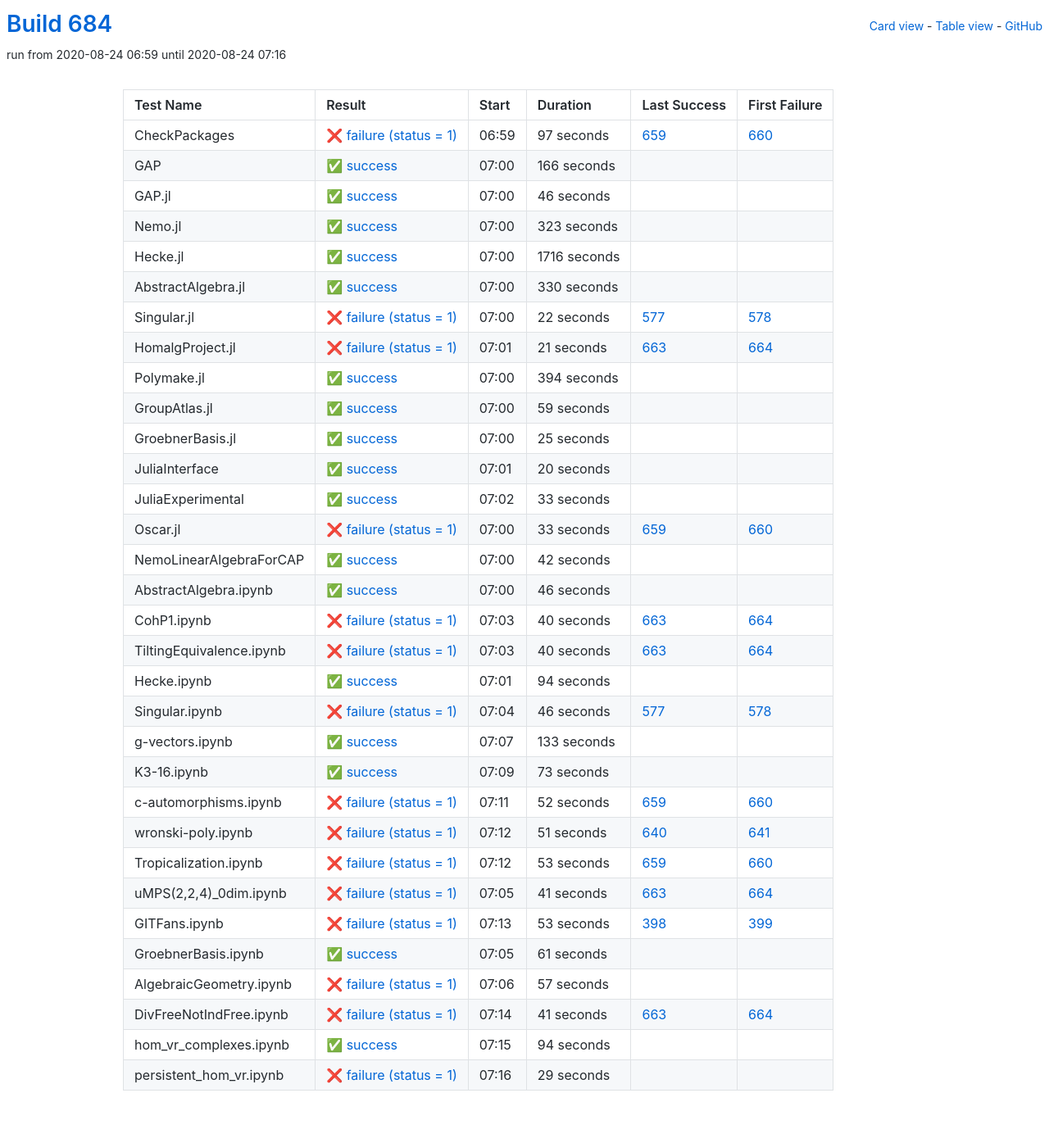
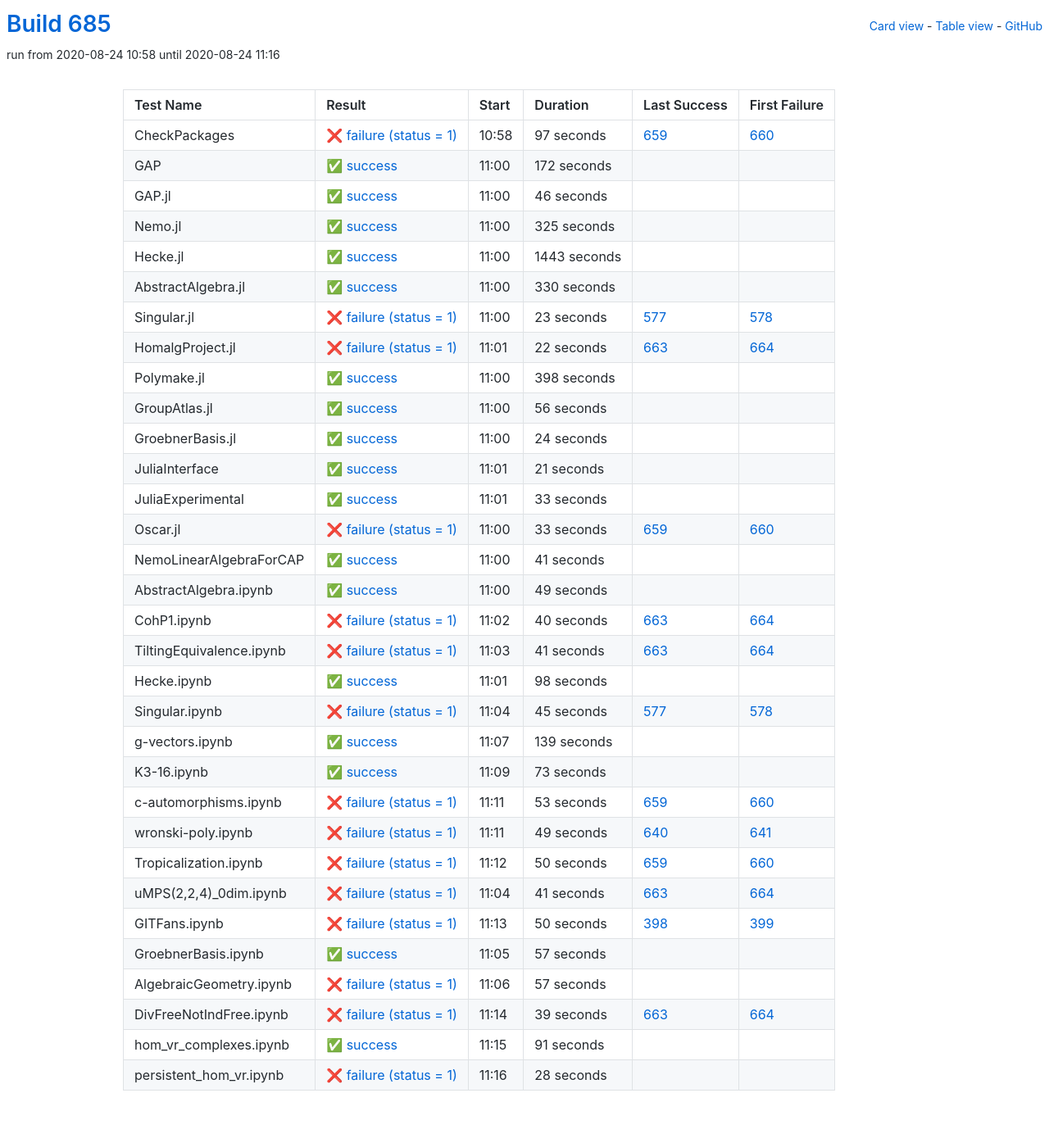
Before and after one commit to oscar-system/oscar-ci-status-stable, a Jekyll site: the page built from table.html, in a window 1280 px wide. Shown: the whole page at 82% size. Built offline with Jekyll 4.4.1, drawn with Linux system fonts in a browser that asks for light colours.

Commit message:
Build #685

```diff
--- a/_data/ci.yml
+++ b/_data/ci.yml
@@ -1,6 +1,6 @@
 ---
-build: 684
-build_url: https://oscarci.mathematik.uni-kl.de/job/oscar-stable/684/
+build: 685
+build_url: https://oscarci.mathematik.uni-kl.de/job/oscar-stable/685/
 job: oscar-stable
 organization: oscar-system
 repo: oscar-ci-status-stable
@@ -8,8 +8,8 @@ repourl: https://github.com/oscar-system/oscar-ci-status-stable
 tests:
 - name: CheckPackages
   id: checkpackages
-  log: https://oscarci.mathematik.uni-kl.de/job/oscar-stable/684/artifact/logs/build-684/CheckPackages.log
-  start: 2020-08-24 06:59
+  log: https://oscarci.mathematik.uni-kl.de/job/oscar-stable/685/artifact/logs/build-685/CheckPackages.log
+  start: 2020-08-24 10:58
   success: false
   exitcode: 1
   status: failure
@@ -20,20 +20,20 @@ tests:
   first_failure_url: https://oscarci.mathematik.uni-kl.de/job/oscar-stable/660/
 - name: GAP
   id: gap
-  log: https://oscarci.mathematik.uni-kl.de/job/oscar-stable/684/artifact/logs/build-684/GAP.log
-  start: 2020-08-24 07:00
+  log: https://oscarci.mathematik.uni-kl.de/job/oscar-stable/685/artifact/logs/build-685/GAP.log
+  start: 2020-08-24 11:00
   success: true
   exitcode: 0
   status: success
-  duration: 166
+  duration: 172
   last_success: false
   last_success_url:
   first_failure: false
   first_failure_url:
 - name: GAP.jl
   id: gap-jl
-  log: https://oscarci.mathematik.uni-kl.de/job/oscar-stable/684/artifact/logs/build-684/GAP.jl.log
-  start: 2020-08-24 07:00
+  log: https://oscarci.mathematik.uni-kl.de/job/oscar-stable/685/artifact/logs/build-685/GAP.jl.log
+  start: 2020-08-24 11:00
   success: true
   exitcode: 0
   status: success
@@ -44,32 +44,32 @@ tests:
   first_failure_url:
 - name: Nemo.jl
   id: nemo-jl
-  log: https://oscarci.mathematik.uni-kl.de/job/oscar-stable/684/artifact/logs/build-684/Nemo.jl.log
-  start: 2020-08-24 07:00
+  log: https://oscarci.mathematik.uni-kl.de/job/oscar-stable/685/artifact/logs/build-685/Nemo.jl.log
+  start: 2020-08-24 11:00
   success: true
   exitcode: 0
   status: success
-  duration: 323
+  duration: 325
   last_success: false
   last_success_url:
   first_failure: false
   first_failure_url:
 - name: Hecke.jl
   id: hecke-jl
-  log: https://oscarci.mathematik.uni-kl.de/job/oscar-stable/684/artifact/logs/build-684/Hecke.jl.log
-  start: 2020-08-24 07:00
+  log: https://oscarci.mathematik.uni-kl.de/job/oscar-stable/685/artifact/logs/build-685/Hecke.jl.log
+  start: 2020-08-24 11:00
   success: true
   exitcode: 0
   status: success
-  duration: 1716
+  duration: 1443
   last_success: false
   last_success_url:
   first_failure: false
   first_failure_url:
 - name: AbstractAlgebra.jl
   id: abstractalgebra-jl
-  log: https://oscarci.mathematik.uni-kl.de/job/oscar-stable/684/artifact/logs/build-684/AbstractAlgebra.jl.log
-  start: 2020-08-24 07:00
+  log: https://oscarci.mathematik.uni-kl.de/job/oscar-stable/685/artifact/logs/build-685/AbstractAlgebra.jl.log
+  start: 2020-08-24 11:00
   success: true
   exitcode: 0
   status: success
@@ -80,80 +80,80 @@ tests:
   first_failure_url:
 - name: Singular.jl
   id: singular-jl
-  log: https://oscarci.mathematik.uni-kl.de/job/oscar-stable/684/artifact/logs/build-684/Singular.jl.log
-  start: 2020-08-24 07:00
+  log: https://oscarci.mathematik.uni-kl.de/job/oscar-stable/685/artifact/logs/build-685/Singular.jl.log
+  start: 2020-08-24 11:00
   success: false
   exitcode: 1
   status: failure
-  duration: 22
+  duration: 23
   last_success: 577
   last_success_url: https://oscarci.mathematik.uni-kl.de/job/oscar-stable/577/
   first_failure: 578
   first_failure_url: https://oscarci.mathematik.uni-kl.de/job/oscar-stable/578/
 - name: HomalgProject.jl
   id: homalgproject-jl
-  log: https://oscarci.mathematik.uni-kl.de/job/oscar-stable/684/artifact/logs/build-684/HomalgProject.jl.log
-  start: 2020-08-24 07:01
+  log: https://oscarci.mathematik.uni-kl.de/job/oscar-stable/685/artifact/logs/build-685/HomalgProject.jl.log
+  start: 2020-08-24 11:01
   success: false
   exitcode: 1
   status: failure
-  duration: 21
+  duration: 22
   last_success: 663
   last_success_url: https://oscarci.mathematik.uni-kl.de/job/oscar-stable/663/
   first_failure: 664
   first_failure_url: https://oscarci.mathematik.uni-kl.de/job/oscar-stable/664/
 - name: Polymake.jl
   id: polymake-jl
-  log: https://oscarci.mathematik.uni-kl.de/job/oscar-stable/684/artifact/logs/build-684/Polymake.jl.log
-  start: 2020-08-24 07:00
+  log: https://oscarci.mathematik.uni-kl.de/job/oscar-stable/685/artifact/logs/build-685/Polymake.jl.log
+  start: 2020-08-24 11:00
   success: true
   exitcode: 0
   status: success
-  duration: 394
+  duration: 398
   last_success: false
   last_success_url:
   first_failure: false
   first_failure_url:
 - name: GroupAtlas.jl
   id: groupatlas-jl
-  log: https://oscarci.mathematik.uni-kl.de/job/oscar-stable/684/artifact/logs/build-684/GroupAtlas.jl.log
-  start: 2020-08-24 07:00
+  log: https://oscarci.mathematik.uni-kl.de/job/oscar-stable/685/artifact/logs/build-685/GroupAtlas.jl.log
+  start: 2020-08-24 11:00
   success: true
   exitcode: 0
   status: success
-  duration: 59
+  duration: 56
   last_success: false
   last_success_url:
   first_failure: false
   first_failure_url:
 - name: GroebnerBasis.jl
   id: groebnerbasis-jl
-  log: https://oscarci.mathematik.uni-kl.de/job/oscar-stable/684/artifact/logs/build-684/GroebnerBasis.jl.log
-  start: 2020-08-24 07:00
+  log: https://oscarci.mathematik.uni-kl.de/job/oscar-stable/685/artifact/logs/build-685/GroebnerBasis.jl.log
+  start: 2020-08-24 11:00
   success: true
   exitcode: 0
   status: success
-  duration: 25
+  duration: 24
   last_success: false
   last_success_url:
   first_failure: false
   first_failure_url:
 - name: JuliaInterface
   id: juliainterface
-  log: https://oscarci.mathematik.uni-kl.de/job/oscar-stable/684/artifact/logs/build-684/JuliaInterface.log
-  start: 2020-08-24 07:01
+  log: https://oscarci.mathematik.uni-kl.de/job/oscar-stable/685/artifact/logs/build-685/JuliaInterface.log
+  start: 2020-08-24 11:01
   success: true
   exitcode: 0
   status: success
-  duration: 20
+  duration: 21
   last_success: false
   last_success_url:
   first_failure: false
   first_failure_url:
 - name: JuliaExperimental
   id: juliaexperimental
-  log: https://oscarci.mathematik.uni-kl.de/job/oscar-stable/684/artifact/logs/build-684/JuliaExperimental.log
-  start: 2020-08-24 07:02
+  log: https://oscarci.mathematik.uni-kl.de/job/oscar-stable/685/artifact/logs/build-685/JuliaExperimental.log
+  start: 2020-08-24 11:01
   success: true
   exitcode: 0
   status: success
@@ -164,8 +164,8 @@ tests:
   first_failure_url:
 - name: Oscar.jl
   id: oscar-jl
-  log: https://oscarci.mathematik.uni-kl.de/job/oscar-stable/684/artifact/logs/build-684/Oscar.jl.log
-  start: 2020-08-24 07:00
+  log: https://oscarci.mathematik.uni-kl.de/job/oscar-stable/685/artifact/logs/build-685/Oscar.jl.log
+  start: 2020-08-24 11:00
   success: false
   exitcode: 1
   status: failure
@@ -176,32 +176,32 @@ tests:
   first_failure_url: https://oscarci.mathematik.uni-kl.de/job/oscar-stable/660/
 - name: NemoLinearAlgebraForCAP
   id: nemolinearalgebraforcap
-  log: https://oscarci.mathematik.uni-kl.de/job/oscar-stable/684/artifact/logs/build-684/NemoLinearAlgebraForCAP.log
-  start: 2020-08-24 07:00
+  log: https://oscarci.mathematik.uni-kl.de/job/oscar-stable/685/artifact/logs/build-685/NemoLinearAlgebraForCAP.log
+  start: 2020-08-24 11:00
   success: true
   exitcode: 0
   status: success
-  duration: 42
+  duration: 41
   last_success: false
   last_success_url:
   first_failure: false
   first_failure_url:
 - name: AbstractAlgebra.ipynb
   id: abstractalgebra-ipynb
-  log: https://oscarci.mathematik.uni-kl.de/job/oscar-stable/684/artifact/logs/build-684/AbstractAlgebra.ipynb.log
-  start: 2020-08-24 07:00
+  log: https://oscarci.mathematik.uni-kl.de/job/oscar-stable/685/artifact/logs/build-685/AbstractAlgebra.ipynb.log
+  start: 2020-08-24 11:00
   success: true
   exitcode: 0
   status: success
-  duration: 46
+  duration: 49
   last_success: false
   last_success_url:
   first_failure: false
   first_failure_url:
 - name: CohP1.ipynb
   id: cohp1-ipynb
-  log: https://oscarci.mathematik.uni-kl.de/job/oscar-stable/684/artifact/logs/build-684/CohP1.ipynb.log
-  start: 2020-08-24 07:03
+  log: https://oscarci.mathematik.uni-kl.de/job/oscar-stable/685/artifact/logs/build-685/CohP1.ipynb.log
+  start: 2020-08-24 11:02
   success: false
   exitcode: 1
   status: failure
@@ -212,56 +212,56 @@ tests:
   first_failure_url: https://oscarci.mathematik.uni-kl.de/job/oscar-stable/664/
 - name: TiltingEquivalence.ipynb
   id: tiltingequivalence-ipynb
-  log: https://oscarci.mathematik.uni-kl.de/job/oscar-stable/684/artifact/logs/build-684/TiltingEquivalence.ipynb.log
-  start: 2020-08-24 07:03
+  log: https://oscarci.mathematik.uni-kl.de/job/oscar-stable/685/artifact/logs/build-685/TiltingEquivalence.ipynb.log
+  start: 2020-08-24 11:03
   success: false
   exitcode: 1
   status: failure
-  duration: 40
+  duration: 41
   last_success: 663
   last_success_url: https://oscarci.mathematik.uni-kl.de/job/oscar-stable/663/
   first_failure: 664
   first_failure_url: https://oscarci.mathematik.uni-kl.de/job/oscar-stable/664/
 - name: Hecke.ipynb
   id: hecke-ipynb
-  log: https://oscarci.mathematik.uni-kl.de/job/oscar-stable/684/artifact/logs/build-684/Hecke.ipynb.log
-  start: 2020-08-24 07:01
+  log: https://oscarci.mathematik.uni-kl.de/job/oscar-stable/685/artifact/logs/build-685/Hecke.ipynb.log
+  start: 2020-08-24 11:01
   success: true
   exitcode: 0
   status: success
-  duration: 94
+  duration: 98
   last_success: false
   last_success_url:
   first_failure: false
   first_failure_url:
 - name: Singular.ipynb
   id: singular-ipynb
-  log: https://oscarci.mathematik.uni-kl.de/job/oscar-stable/684/artifact/logs/build-684/Singular.ipynb.log
-  start: 2020-08-24 07:04
+  log: https://oscarci.mathematik.uni-kl.de/job/oscar-stable/685/artifact/logs/build-685/Singular.ipynb.log
+  start: 2020-08-24 11:04
   success: false
   exitcode: 1
   status: failure
-  duration: 46
+  duration: 45
   last_success: 577
   last_success_url: https://oscarci.mathematik.uni-kl.de/job/oscar-stable/577/
   first_failure: 578
   first_failure_url: https://oscarci.mathematik.uni-kl.de/job/oscar-stable/578/
 - name: g-vectors.ipynb
   id: g-vectors-ipynb
-  log: https://oscarci.mathematik.uni-kl.de/job/oscar-stable/684/artifact/logs/build-684/g-vectors.ipynb.log
-  start: 2020-08-24 07:07
+  log: https://oscarci.mathematik.uni-kl.de/job/oscar-stable/685/artifact/logs/build-685/g-vectors.ipynb.log
+  start: 2020-08-24 11:07
   success: true
   exitcode: 0
   status: success
-  duration: 133
+  duration: 139
   last_success: false
   last_success_url:
   first_failure: false
   first_failure_url:
 - name: K3-16.ipynb
   id: k3-16-ipynb
-  log: https://oscarci.mathematik.uni-kl.de/job/oscar-stable/684/artifact/logs/build-684/K3-16.ipynb.log
-  start: 2020-08-24 07:09
+  log: https://oscarci.mathematik.uni-kl.de/job/oscar-stable/685/artifact/logs/build-685/K3-16.ipynb.log
+  start: 2020-08-24 11:09
   success: true
   exitcode: 0
   status: success
@@ -272,32 +272,8 @@ tests:
   first_failure_url:
 - name: c-automorphisms.ipynb
   id: c-automorphisms-ipynb
-  log: https://oscarci.mathematik.uni-kl.de/job/oscar-stable/684/artifact/logs/build-684/c-automorphisms.ipynb.log
-  start: 2020-08-24 07:11
-  success: false
-  exitcode: 1
-  status: failure
-  duration: 52
-  last_success: 659
-  last_success_url: https://oscarci.mathematik.uni-kl.de/job/oscar-stable/659/
-  first_failure: 660
-  first_failure_url: https://oscarci.mathematik.uni-kl.de/job/oscar-stable/660/
-- name: wronski-poly.ipynb
-  id: wronski-poly-ipynb
-  log: https://oscarci.mathematik.uni-kl.de/job/oscar-stable/684/artifact/logs/build-684/wronski-poly.ipynb.log
-  start: 2020-08-24 07:12
-  success: false
-  exitcode: 1
-  status: failure
-  duration: 51
-  last_success: 640
-  last_success_url: https://oscarci.mathematik.uni-kl.de/job/oscar-stable/640/
-  first_failure: 641
-  first_failure_url: https://oscarci.mathematik.uni-kl.de/job/oscar-stable/641/
-- name: Tropicalization.ipynb
-  id: tropicalization-ipynb
-  log: https://oscarci.mathematik.uni-kl.de/job/oscar-stable/684/artifact/logs/build-684/Tropicalization.ipynb.log
-  start: 2020-08-24 07:12
+  log: https://oscarci.mathematik.uni-kl.de/job/oscar-stable/685/artifact/logs/build-685/c-automorphisms.ipynb.log
+  start: 2020-08-24 11:11
   success: false
   exitcode: 1
   status: failure
@@ -306,10 +282,34 @@ tests:
   last_success_url: https://oscarci.mathematik.uni-kl.de/job/oscar-stable/659/
   first_failure: 660
   first_failure_url: https://oscarci.mathematik.uni-kl.de/job/oscar-stable/660/
+- name: wronski-poly.ipynb
+  id: wronski-poly-ipynb
+  log: https://oscarci.mathematik.uni-kl.de/job/oscar-stable/685/artifact/logs/build-685/wronski-poly.ipynb.log
+  start: 2020-08-24 11:11
+  success: false
+  exitcode: 1
+  status: failure
+  duration: 49
+  last_success: 640
+  last_success_url: https://oscarci.mathematik.uni-kl.de/job/oscar-stable/640/
+  first_failure: 641
+  first_failure_url: https://oscarci.mathematik.uni-kl.de/job/oscar-stable/641/
+- name: Tropicalization.ipynb
+  id: tropicalization-ipynb
+  log: https://oscarci.mathematik.uni-kl.de/job/oscar-stable/685/artifact/logs/build-685/Tropicalization.ipynb.log
+  start: 2020-08-24 11:12
+  success: false
+  exitcode: 1
+  status: failure
+  duration: 50
+  last_success: 659
+  last_success_url: https://oscarci.mathematik.uni-kl.de/job/oscar-stable/659/
+  first_failure: 660
+  first_failure_url: https://oscarci.mathematik.uni-kl.de/job/oscar-stable/660/
 - name: uMPS(2,2,4)_0dim.ipynb
   id: umps-2-2-4-0dim-ipynb
-  log: https://oscarci.mathematik.uni-kl.de/job/oscar-stable/684/artifact/logs/build-684/uMPS-2-2-4-_0dim.ipynb.log
-  start: 2020-08-24 07:05
+  log: https://oscarci.mathematik.uni-kl.de/job/oscar-stable/685/artifact/logs/build-685/uMPS-2-2-4-_0dim.ipynb.log
+  start: 2020-08-24 11:04
   success: false
   exitcode: 1
   status: failure
@@ -320,32 +320,32 @@ tests:
   first_failure_url: https://oscarci.mathematik.uni-kl.de/job/oscar-stable/664/
 - name: GITFans.ipynb
   id: gitfans-ipynb
-  log: https://oscarci.mathematik.uni-kl.de/job/oscar-stable/684/artifact/logs/build-684/GITFans.ipynb.log
-  start: 2020-08-24 07:13
+  log: https://oscarci.mathematik.uni-kl.de/job/oscar-stable/685/artifact/logs/build-685/GITFans.ipynb.log
+  start: 2020-08-24 11:13
   success: false
   exitcode: 1
   status: failure
-  duration: 53
+  duration: 50
   last_success: 398
   last_success_url: https://oscarci.mathematik.uni-kl.de/job/oscar-stable/398/
   first_failure: 399
   first_failure_url: https://oscarci.mathematik.uni-kl.de/job/oscar-stable/399/
 - name: GroebnerBasis.ipynb
   id: groebnerbasis-ipynb
-  log: https://oscarci.mathematik.uni-kl.de/job/oscar-stable/684/artifact/logs/build-684/GroebnerBasis.ipynb.log
-  start: 2020-08-24 07:05
+  log: https://oscarci.mathematik.uni-kl.de/job/oscar-stable/685/artifact/logs/build-685/GroebnerBasis.ipynb.log
+  start: 2020-08-24 11:05
   success: true
   exitcode: 0
   status: success
-  duration: 61
+  duration: 57
   last_success: false
   last_success_url:
   first_failure: false
   first_failure_url:
 - name: AlgebraicGeometry.ipynb
   id: algebraicgeometry-ipynb
-  log: https://oscarci.mathematik.uni-kl.de/job/oscar-stable/684/artifact/logs/build-684/AlgebraicGeometry.ipynb.log
-  start: 2020-08-24 07:06
+  log: https://oscarci.mathematik.uni-kl.de/job/oscar-stable/685/artifact/logs/build-685/AlgebraicGeometry.ipynb.log
+  start: 2020-08-24 11:06
   success: false
   exitcode: 1
   status: failure
@@ -356,36 +356,36 @@ tests:
   first_failure_url:
 - name: DivFreeNotIndFree.ipynb
   id: divfreenotindfree-ipynb
-  log: https://oscarci.mathematik.uni-kl.de/job/oscar-stable/684/artifact/logs/build-684/DivFreeNotIndFree.ipynb.log
-  start: 2020-08-24 07:14
+  log: https://oscarci.mathematik.uni-kl.de/job/oscar-stable/685/artifact/logs/build-685/DivFreeNotIndFree.ipynb.log
+  start: 2020-08-24 11:14
   success: false
   exitcode: 1
   status: failure
-  duration: 41
+  duration: 39
   last_success: 663
   last_success_url: https://oscarci.mathematik.uni-kl.de/job/oscar-stable/663/
   first_failure: 664
   first_failure_url: https://oscarci.mathematik.uni-kl.de/job/oscar-stable/664/
 - name: hom_vr_complexes.ipynb
   id: hom-vr-complexes-ipynb
-  log: https://oscarci.mathematik.uni-kl.de/job/oscar-stable/684/artifact/logs/build-684/hom_vr_complexes.ipynb.log
-  start: 2020-08-24 07:15
+  log: https://oscarci.mathematik.uni-kl.de/job/oscar-stable/685/artifact/logs/build-685/hom_vr_complexes.ipynb.log
+  start: 2020-08-24 11:15
   success: true
   exitcode: 0
   status: success
-  duration: 94
+  duration: 91
   last_success: false
   last_success_url:
   first_failure: false
   first_failure_url:
 - name: persistent_hom_vr.ipynb
   id: persistent-hom-vr-ipynb
-  log: https://oscarci.mathematik.uni-kl.de/job/oscar-stable/684/artifact/logs/build-684/persistent_hom_vr.ipynb.log
-  start: 2020-08-24 07:16
+  log: https://oscarci.mathematik.uni-kl.de/job/oscar-stable/685/artifact/logs/build-685/persistent_hom_vr.ipynb.log
+  start: 2020-08-24 11:16
   success: false
   exitcode: 1
   status: failure
-  duration: 29
+  duration: 28
   last_success: false
   last_success_url:
   first_failure: false
```
Also changed, not shown: README.md.
